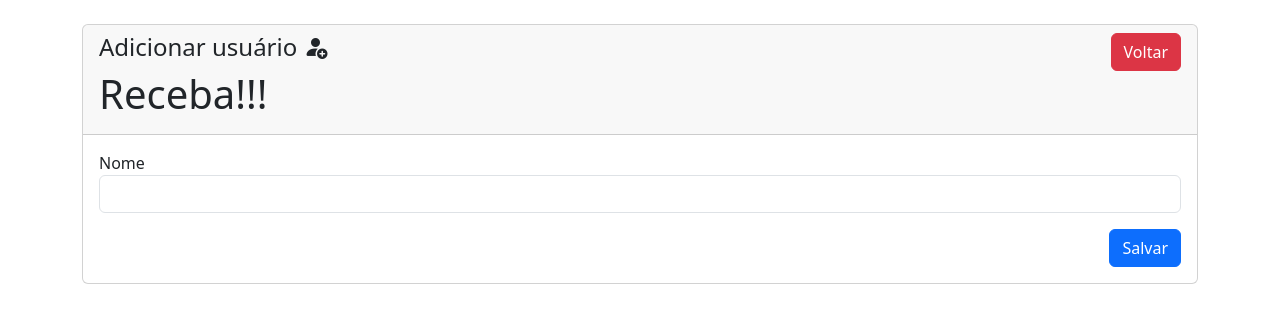
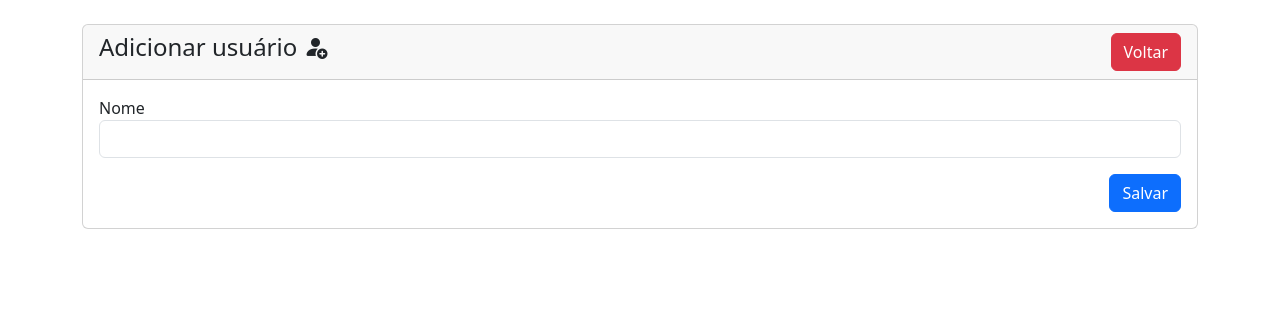
Before and after one commit to JoaquimMoreira808/trabalho_p2, a PHP site: page /create-categoria.php in a window 1280 px wide. Shown: the top 323 px of the page. Run offline with PHP 8.4, Linux system fonts and the light colour scheme.

Commit message:
Tirei o receba

```diff
--- a/controle_financeiro/create-categoria.php
+++ b/controle_financeiro/create-categoria.php
@@ -18,9 +18,6 @@
                             Adicionar usuário <i class="bi bi-person-fill-add"></i>
                             <a href="index.php" class="btn btn-danger float-end">Voltar</a>
                         </h4>
-                        <h1>
-                        Receba!!!
-                        </h1>
                     </div>
                     <div class="card-body">
                         <form action="acoes.php" method="POST">
```
